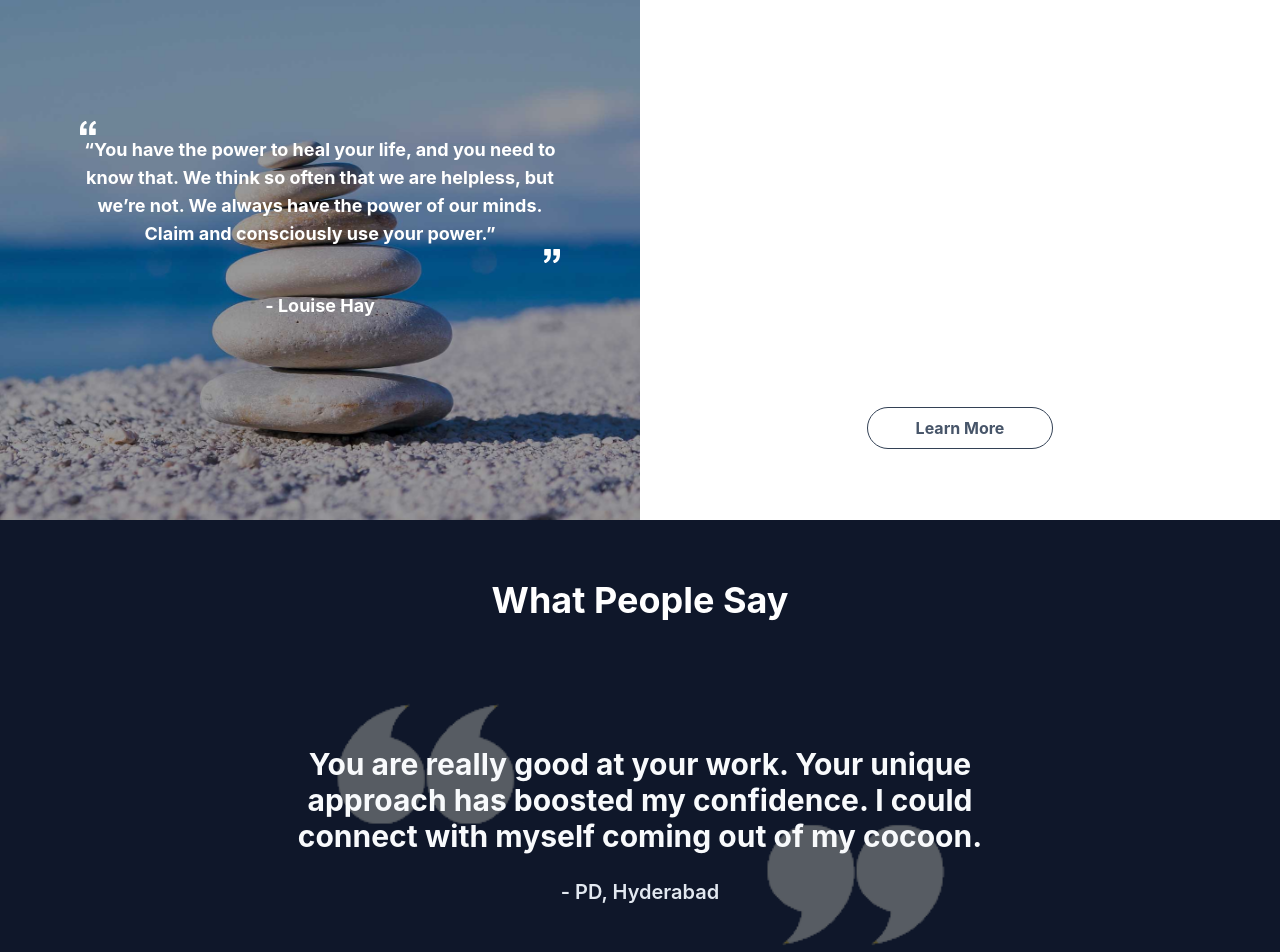
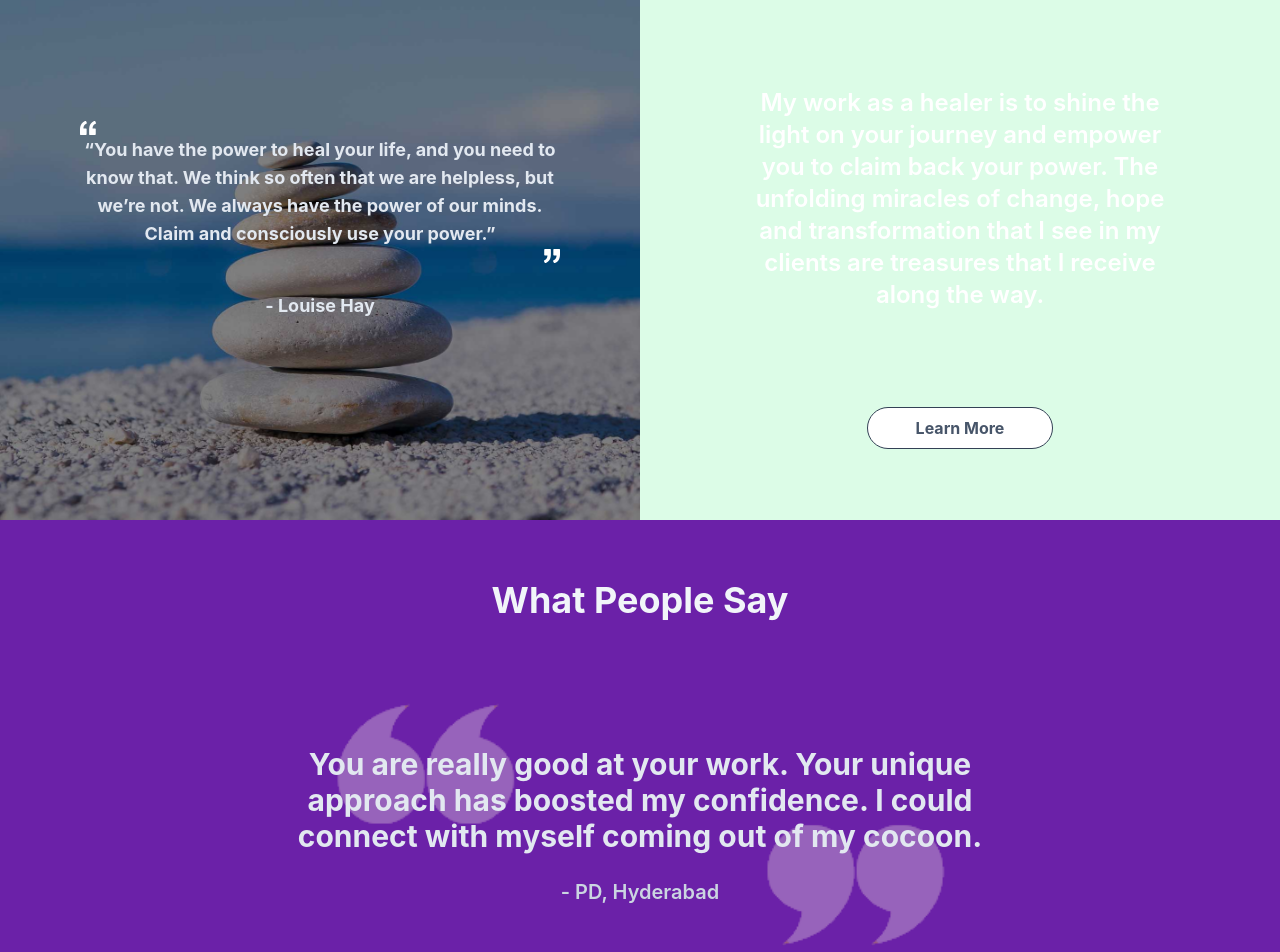
Before and after one commit to SurbhiSarna/surbhi-sarna-site, a React (Vite) app: page / in a window 1280 px wide. Shown: the part 1860-2812 px from the top of the page. Built offline with nearby package versions, Linux system fonts and the light colour scheme.

Commit message:
:art: - Minor Changes - Client request

```diff
--- a/src/components/SplitImageText/splitImageText.jsx
+++ b/src/components/SplitImageText/splitImageText.jsx
@@ -9,7 +9,7 @@ const SplitImageText = (props) => {
     console.log(props)
 
     return (
-        <div className="bg-white grid grid-rows-2 grid-cols-1 lg:grid-rows-1 lg:grid-cols-2">
+        <div className="bg-green-100 grid grid-rows-2 grid-cols-1 lg:grid-rows-1 lg:grid-cols-2">
         <div
           style={{
             backgroundImage: `url(${healingImage})`,
@@ -20,7 +20,7 @@ const SplitImageText = (props) => {
           }}
           className="flex justify-center items-center h-5/6"
         >
-          <p className="mx-auto text-white text-lg font-bold px-20">
+          <p className="mx-auto text-slate-200 text-lg font-bold px-20">
             <span>
               <img className="w-4" src={leftquote} alt="Left Quote Sign" />
             </span>
@@ -38,7 +38,7 @@ const SplitImageText = (props) => {
           </p>
         </div>
         <div className="flex flex-col justify-center items-center">
-          <p className="p-5 md:p-24 text-xl md:text-2xl text-white font-semibold leading-8 text-slate-700">
+          <p className="p-5 md:p-24 text-xl md:text-2xl text-white font-semibold leading-8 text-slate-600">
             My work as a healer is to shine the light on your journey and
             empower you to claim back your power. The unfolding miracles of
             change, hope and transformation that I see in my clients are
--- a/src/components/TestimonialsSlider/testimonialsSlider.jsx
+++ b/src/components/TestimonialsSlider/testimonialsSlider.jsx
@@ -51,10 +51,10 @@ const TestimonialsSlider = () => {
   return (
     <>
       {" "}
-      <div className="bg-slate-900 py-8 md:py-10">
+      <div className="bg-purple-800 py-8 md:py-10">
         <div className="container mx-auto px-4">
           <div className="flex flex-col items-center justify-center">
-            <h2 className="my-5 text-2xl md:text-4xl font-bold text-white">
+            <h2 className="my-5 text-2xl md:text-4xl font-bold text-slate-100">
               What People Say
             </h2>
           </div>
@@ -72,8 +72,8 @@ const TestimonialsSlider = () => {
                               backgroundRepeat: 'no-repeat',
                               backgroundSize: 'cover',
                           }}>
-                          <p className="p-4 font-bold text-slate-50 text-xl md:text-3xl">{quote.quote}</p>
-                          <p className="p-2 font-semibold text-slate-200 text-lg md:text-xl">- {quote.author}</p>
+                          <p className="p-4 font-bold text-slate-200 text-xl md:text-3xl">{quote.quote}</p>
+                          <p className="p-2 font-semibold text-slate-300 text-lg md:text-xl">- {quote.author}</p>
                         </li>
                       </div>
                     )
```
Also changed, not shown: src/assets/images/healing-image.jpg.
